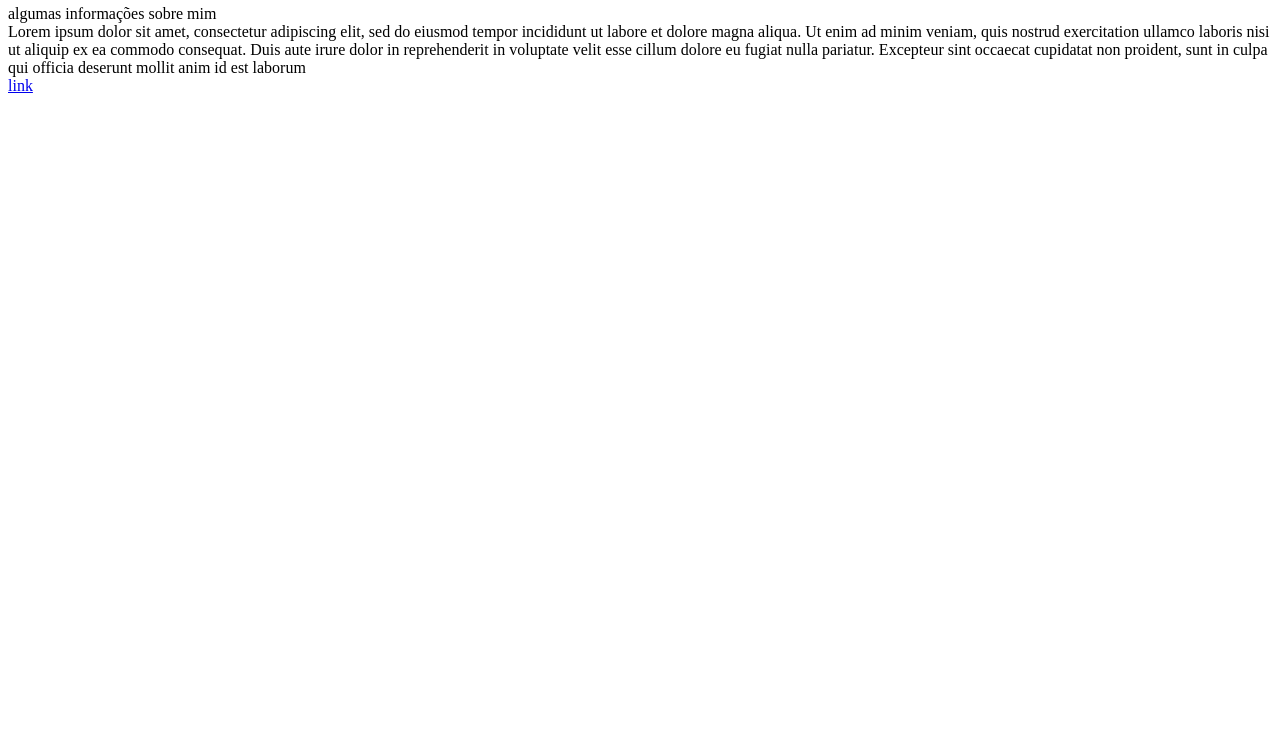
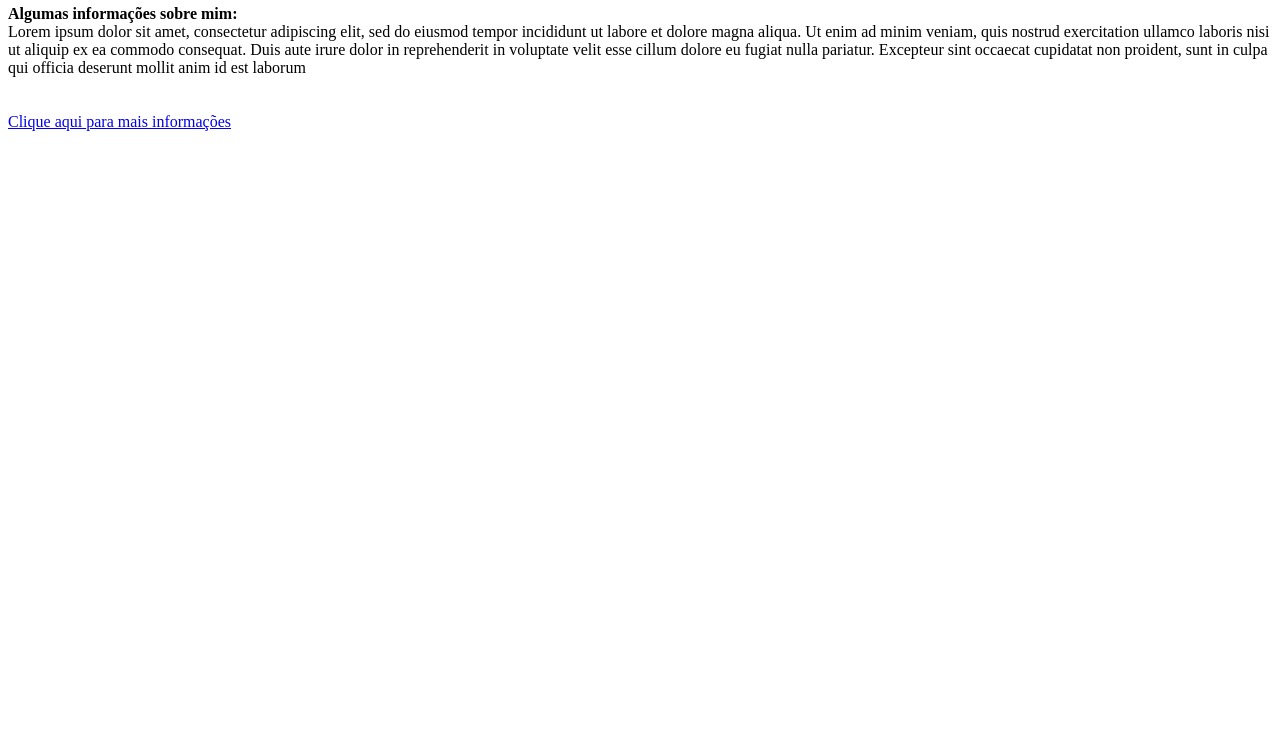
Before and after one commit to GuiGraper/trabalho2, a plain HTML site: page index.html in a window 1280 px wide. Shown: the part 50-800 px from the top of the page. Drawn offline with Linux system fonts and the light colour scheme.

Commit message:
Update index.html

```diff
--- a/index.html
+++ b/index.html
@@ -1,16 +1,21 @@
+
 <html>
     <head>
             <title>Sobre mim</title>
     </head>
     <body>
        <h2>Sobre mim</h2>
-          algumas informações sobre mim
+           <strong>Algumas informações sobre mim:</strong>
            <br>
              Lorem ipsum dolor sit amet, consectetur adipiscing elit, sed do eiusmod tempor incididunt ut labore et dolore magna aliqua.
              Ut enim ad minim veniam, quis nostrud exercitation ullamco laboris nisi ut aliquip ex ea commodo consequat. Duis aute irure dolor in reprehenderit
              in voluptate velit esse cillum dolore eu fugiat nulla pariatur. Excepteur sint occaecat cupidatat non proident, sunt in culpa qui officia deserunt
              mollit anim id est laborum
            </br>
-          <a href="https://guigraper.github.io/teste/index.html"> link</a>
+            <br>
+            <br>
+
+
+           <a href="https://guigraper.github.io/teste/index.html"> Clique aqui para mais informações</a>
     </body>
   </html>
```
Lines whose indentation alone changed are shown as unchanged.
